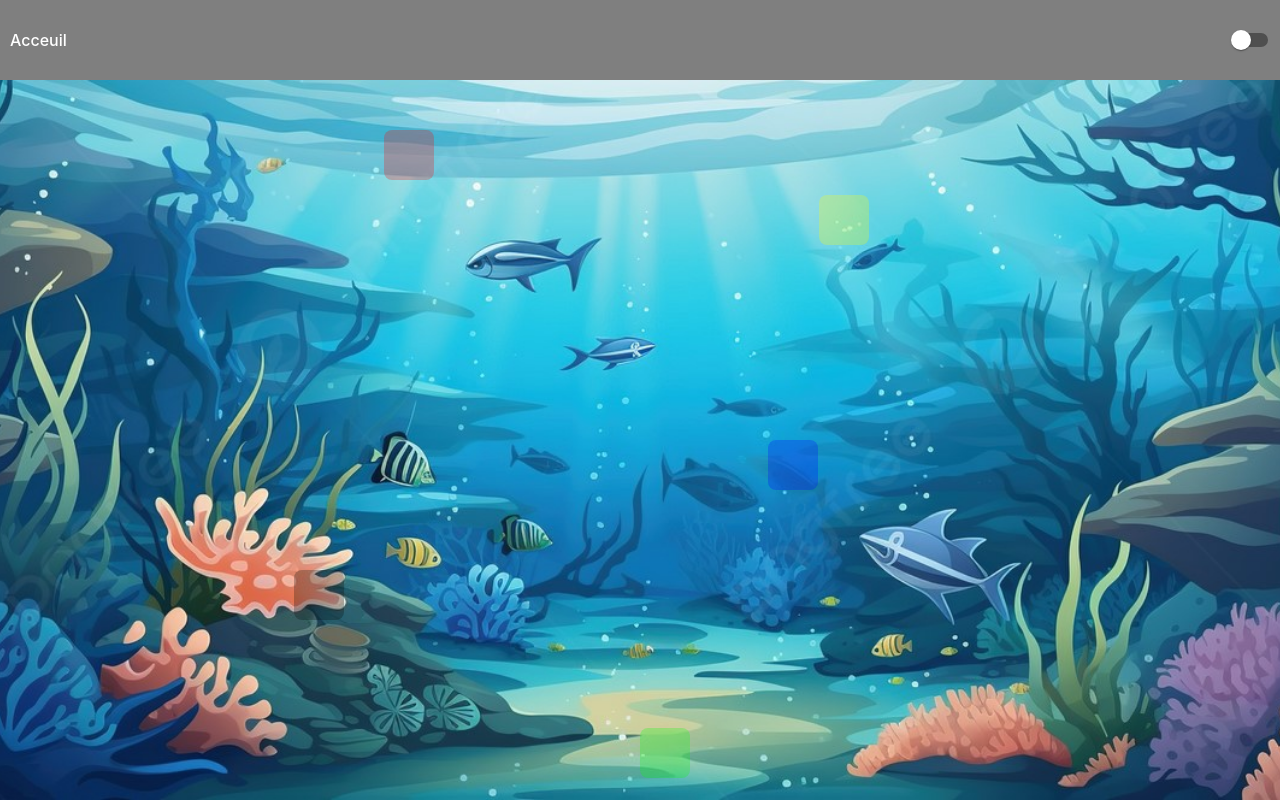
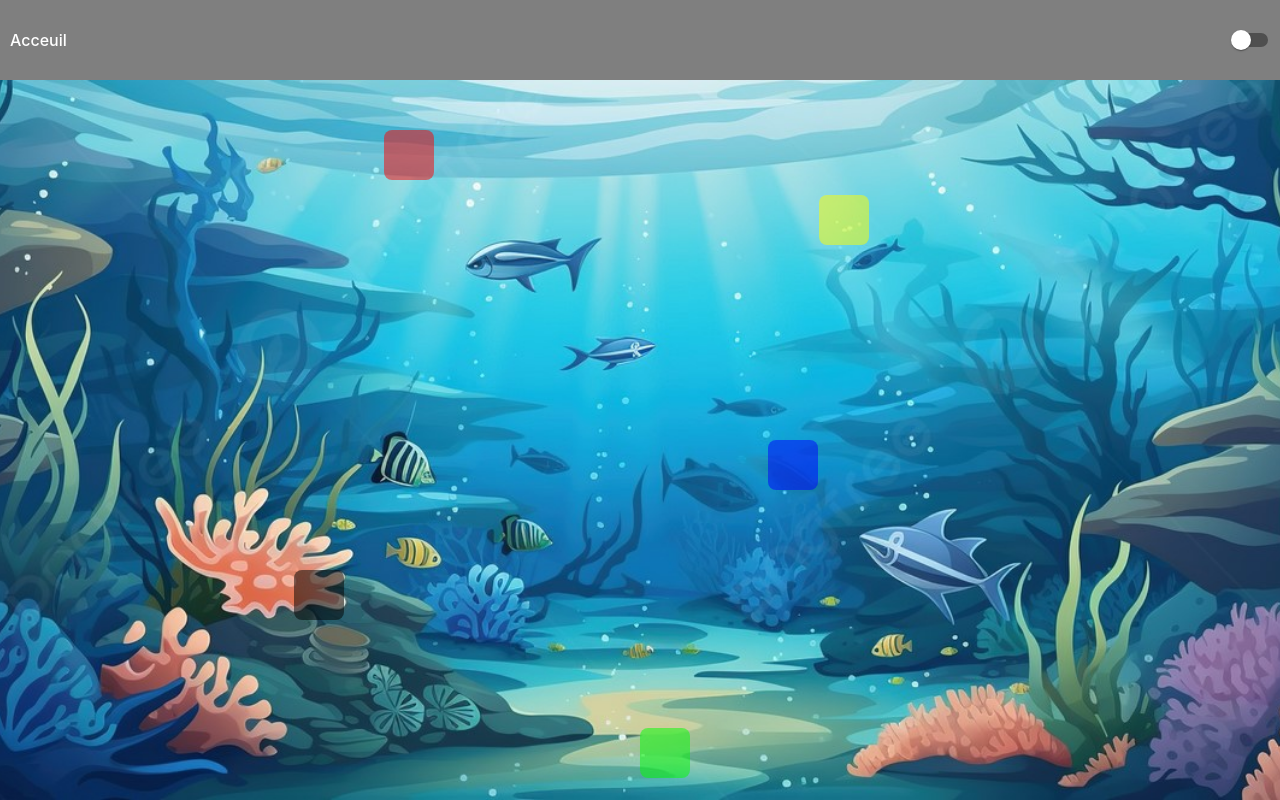
Before and after one commit to BLOD45/NDLI_2024_Front, a React (Vite) app: page /Principale in a window 1280 px wide. Built offline with nearby package versions, Linux system fonts and the light colour scheme.

Commit message:
fix transparence

```diff
--- a/src/components/OceanPage/OceanPage.tsx
+++ b/src/components/OceanPage/OceanPage.tsx
@@ -51,7 +51,7 @@ const OceanPage: React.FC = () => {
                         left: "30%",
                         width: "50px",
                         height: "50px",
-                        backgroundColor: "rgba(255, 0, 0, 0.25)", // Semi-transparent red
+                        backgroundColor: "rgba(255, 0, 0, 0.5)", // Semi-transparent red
                         border: "none",
                         cursor: "pointer"
                     }}
@@ -67,7 +67,7 @@ const OceanPage: React.FC = () => {
                         left: "60%",
                         width: "50px",
                         height: "50px",
-                        backgroundColor: "rgba(0, 0, 255, 0.25)", // Semi-transparent blue
+                        backgroundColor: "rgba(0, 0, 255, 0.5)", // Semi-transparent blue
                         border: "none",
                         cursor: "pointer"
                     }}
@@ -83,7 +83,7 @@ const OceanPage: React.FC = () => {
                         left: "50%",
                         width: "50px",
                         height: "50px",
-                        backgroundColor: "rgba(0, 255, 0, 0.25)", // Semi-transparent green
+                        backgroundColor: "rgba(0, 255, 0, 0.5)", // Semi-transparent green
                         border: "none",
                         cursor: "pointer"
                     }}
@@ -99,7 +99,7 @@ const OceanPage: React.FC = () => {
                         left: "23%",
                         width: "50px",
                         height: "50px",
-                        backgroundColor: "rgba(0,0,0, 0.25)", // Semi-transparent yellow
+                        backgroundColor: "rgba(0,0,0, 0.5)", // Semi-transparent yellow
                         border: "none",
                         cursor: "pointer"
                     }}
@@ -115,7 +115,7 @@ const OceanPage: React.FC = () => {
                         left: "64%",
                         width: "50px",
                         height: "50px",
-                        backgroundColor: "rgba(255, 255, 0, 0.25)", // Semi-transparent black
+                        backgroundColor: "rgba(255, 255, 0, 0.5)", // Semi-transparent black
                         border: "none",
                         cursor: "pointer"
                     }}
```
